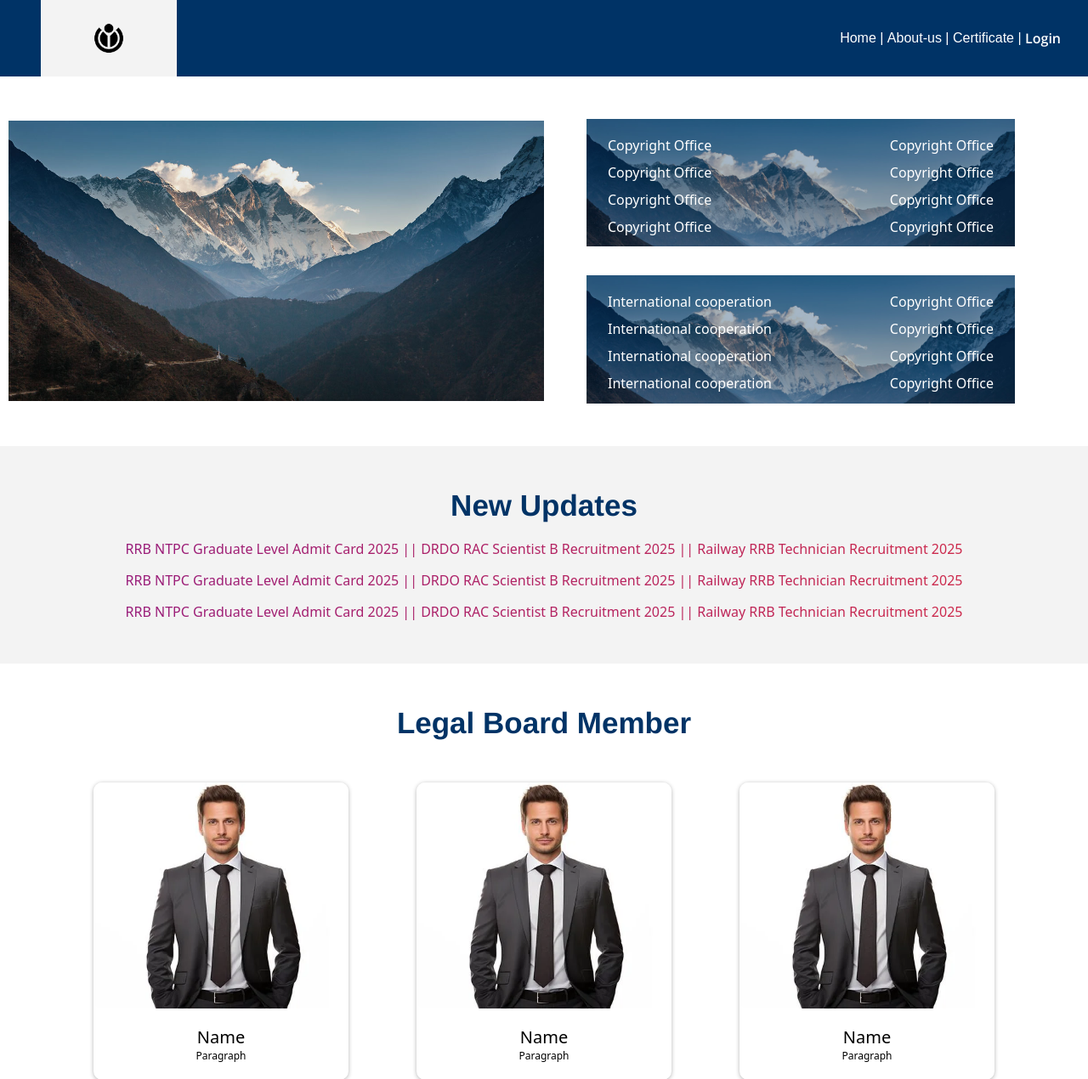
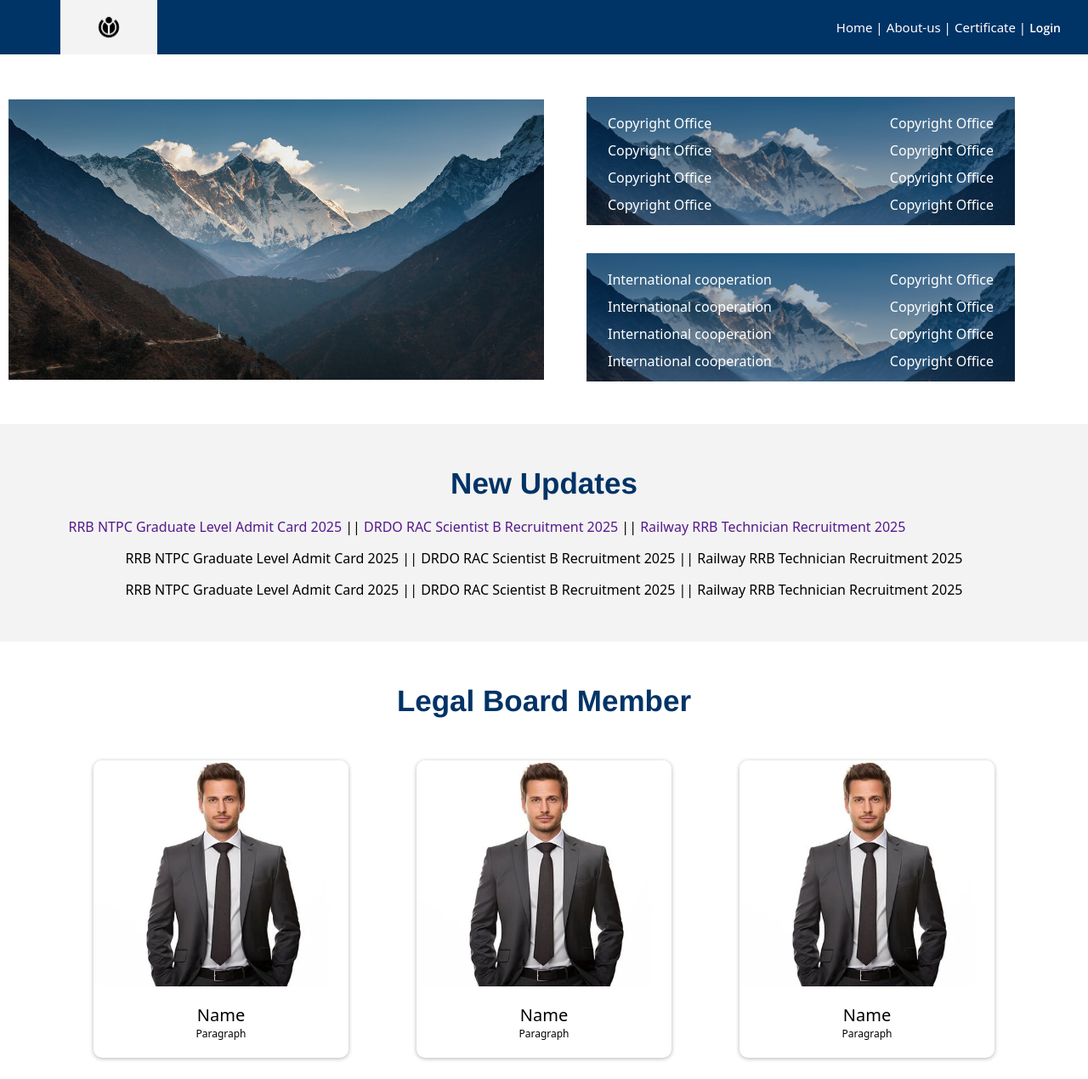
Before and after one commit to Happy-negi238/govDjango, a Django app: page / in a window 1280 px wide. Shown: the top 1270 px of the page at 85% size. Run offline with Django 5.2, Linux system fonts and the light colour scheme.

Commit message:
changes on update section in home page

```diff
--- a/static/css/header.css
+++ b/static/css/header.css
@@ -5,32 +5,33 @@
   src: url(../fonts/open-sans/OpenSans-SemiBold.ttf);
 }
 
-header{
+header {
   background-color: #003366;
   color: white;
   width: 100%;
-    height: 7vw;
+  height: 5vw;
   display: flex;
   justify-content: space-around;
   align-items: center;
   overflow: hidden;
   font-size: 16px;
-    font-family: "open-sans", sans-serif;
+  font-family: system-ui, -apple-system, BlinkMacSystemFont, "Segoe UI", Roboto,
+    Oxygen, Ubuntu, Cantarell, "Open Sans", "Helvetica Neue", sans-serif;
   font-weight: 400;
   font-style: normal;
 }
 
-.logo{
+.logo {
   /* background-color: tomato; */
   flex-basis: 15%;
   height: 100%;
 }
-img{
+img {
   width: 100%;
   height: 100%;
   object-fit: contain;
 }
-.quicklinks{
+.quicklinks {
   display: flex;
   justify-content: flex-end;
   align-items: center;
@@ -39,19 +40,23 @@
   /* background-color: red; */
 }
 
-.quicklinks> a{
+.quicklinks > a {
   color: white;
   text-decoration: none;
 }
 
-.login> button{
+.quicklinks > a span {
+  font-size: 15px;
+}
+
+.login > button {
   /* width: 70px;
     height: 40px; */
   background-color: transparent;
   border-width: 0px;
   color: black;
-    font-size: 16px;
-    cursor:pointer;
+  font-size: 14px;
+  cursor: pointer;
   font-weight: 500;
   color: white;
   font-family: "open-sans-semibold";
--- a/static/css/style.css
+++ b/static/css/style.css
@@ -85,6 +85,7 @@
   background-color: #f3f3f3;
   padding-top: 50px;
   padding-bottom: 50px;
+  overflow-x: hidden;
 }
 .update {
   max-width: 1260px;
@@ -92,10 +93,9 @@
   font-family: Helvetica, sans-serif;
 }
 
-.board-container{
+.board-container {
   /* background-color: red; */
-margin-top: 50px;
-
+  margin-top: 50px;
 }
 .heading h1 {
   text-align: center;
@@ -110,14 +110,86 @@
   gap: 15px;
   margin-top: 20px;
 }
-.project > div {
+.project .blink {
   font-family: system-ui, -apple-system, BlinkMacSystemFont, "Segoe UI", Roboto,
     Oxygen, Ubuntu, Cantarell, "Open Sans", "Helvetica Neue", sans-serif;
   font-weight: 500;
-  background: linear-gradient(to right, #911a80, #d42b45);
-  background-clip: text;
-  color: transparent;
+  /* background: linear-gradient(to right, #911a80, #d42b45); */
+  /* background-clip: text; */
+  /* color: transparent; */
+}
+
+.project .one {
+  position: relative;
   font-size: 16px;
+  animation-name: blink-one;
+  /* left: 10%; */
+  animation-duration:  4s;
+  animation-delay: 0.5s;
+  animation-iteration-count: infinite;
+  animation-direction: alternate;
+  /* background-color: red; */
+  width: fit-content;
+}
+
+.project .two {
+  position: relative;
+  font-size: 16px;
+  /* animation-name: blink-two; */
+  animation-duration: 4s;
+  animation-delay: 0.5s;
+  animation-iteration-count: infinite;
+  animation-direction: alternate;
+}
+
+.project .three {
+  position: relative;
+  font-size: 16px;
+  animation-name: blink-three;
+  animation-duration: 4s;
+  animation-delay: 0.5s;
+  animation-iteration-count: infinite;
+  animation-direction: alternate;
+}
+
+@keyframes blink-one {
+  from {
+    left: 25%;
+  }
+
+  to {
+    left: 0%;
+  }
+}
+
+@keyframes blink-two {
+  from {
+    left: 0%;
+  }
+
+  to {
+    left: 15%;
+  }
+}
+
+/* @keyframes blink-one {
+
+  from{
+    right: 0;
+  }
+
+  to{
+    right: 18%;
+  }
+
+} */
+
+.project .blink span a {
+  text-decoration: none;
+}
+
+.project .blink span a:hover {
+  color: red;
 }
 
 .card-section {
@@ -175,8 +247,7 @@
   text-align: center;
 }
 
-
-.trademark .trad-para .para-head{
+.trademark .trad-para .para-head {
   max-width: 1160px;
   /* background-color: red; */
   line-height: 22px;
@@ -190,14 +261,13 @@
   margin-top: 50px;
 }
 
-.para-detail .para-head h3{
+.para-detail .para-head h3 {
   font-size: 30px;
   color: #003366;
-
 }
 
-.para-detail .para-para{
-   max-width: 1160px;
+.para-detail .para-para {
+  max-width: 1160px;
   /* background-color: red; */
   line-height: 22px;
   letter-spacing: 0.8px;
--- a/templates/index.html
+++ b/templates/index.html
@@ -55,25 +55,27 @@
       </div>
     </div>
   </section>
+
+
   <section class="update-container">
     <div class="update">
       <div class="heading">
         <h1>New Updates</h1>
       </div>
       <div class="project">
-        <div class="">
+        <div class="blink one">
+          <span>
+            <a href="">RRB NTPC Graduate Level Admit Card 2025</a> || <a href="">DRDO RAC Scientist B Recruitment 2025</a> ||
+           <a href=""> Railway RRB Technician Recruitment 2025</a>
+          </span>
+        </div>
+        <div class="blink two">
           <span>
             RRB NTPC Graduate Level Admit Card 2025 || DRDO RAC Scientist B Recruitment 2025 ||
             Railway RRB Technician Recruitment 2025
           </span>
         </div>
-        <div class="">
-          <span>
-            RRB NTPC Graduate Level Admit Card 2025 || DRDO RAC Scientist B Recruitment 2025 ||
-            Railway RRB Technician Recruitment 2025
-          </span>
-        </div>
-        <div class="">
+        <div class="blink three">
           <span>
             RRB NTPC Graduate Level Admit Card 2025 || DRDO RAC Scientist B Recruitment 2025 ||
             Railway RRB Technician Recruitment 2025
@@ -82,6 +84,8 @@
       </div>
     </div>
   </section>
+
+
   <section class="board-container">
     <div class="heading">
       <h1>Legal Board Member</h1>
@@ -111,7 +115,6 @@
       </div>
     </div>
   </section>
-
 
 
   <section class="trademark">
```
Lines whose indentation alone changed are shown as unchanged.
